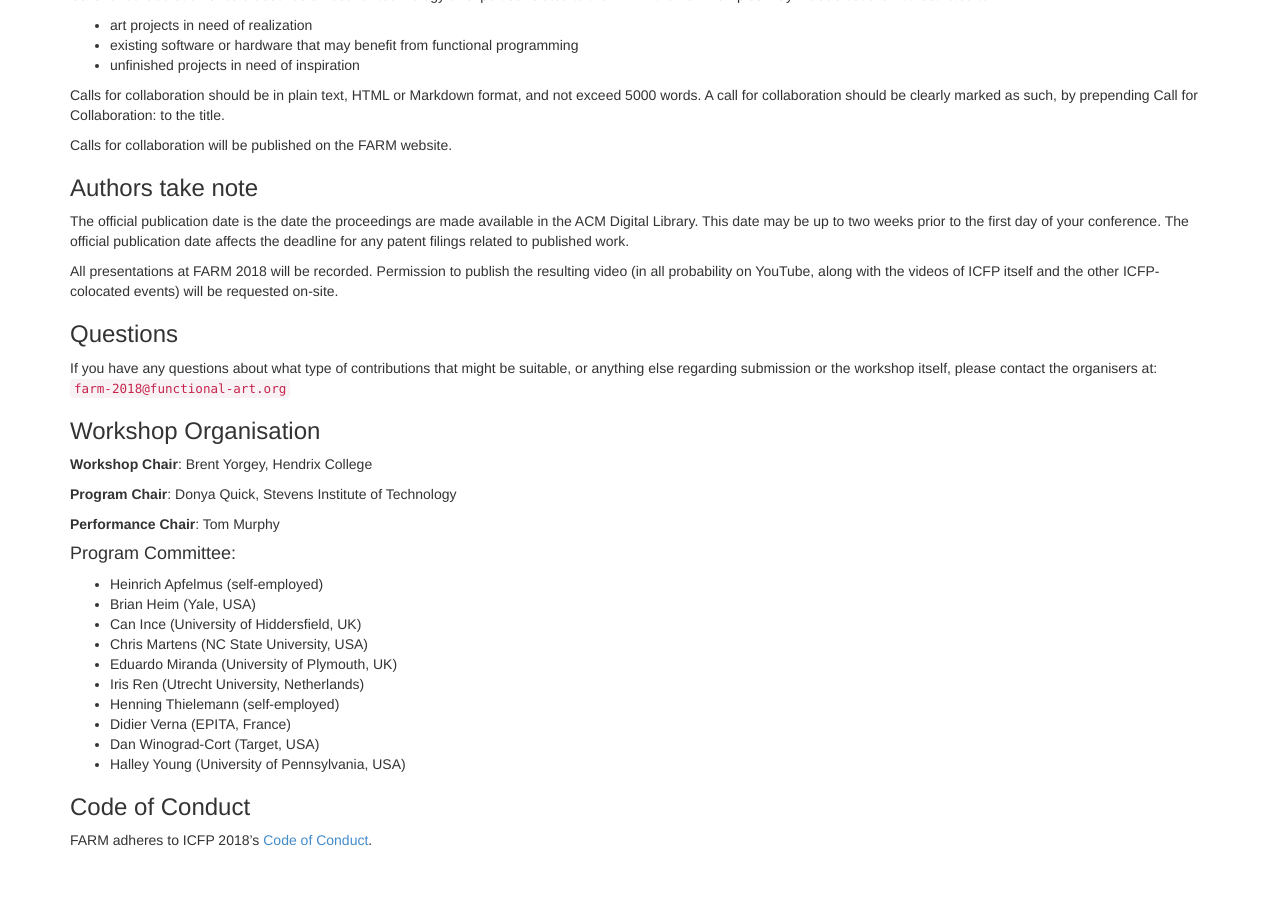
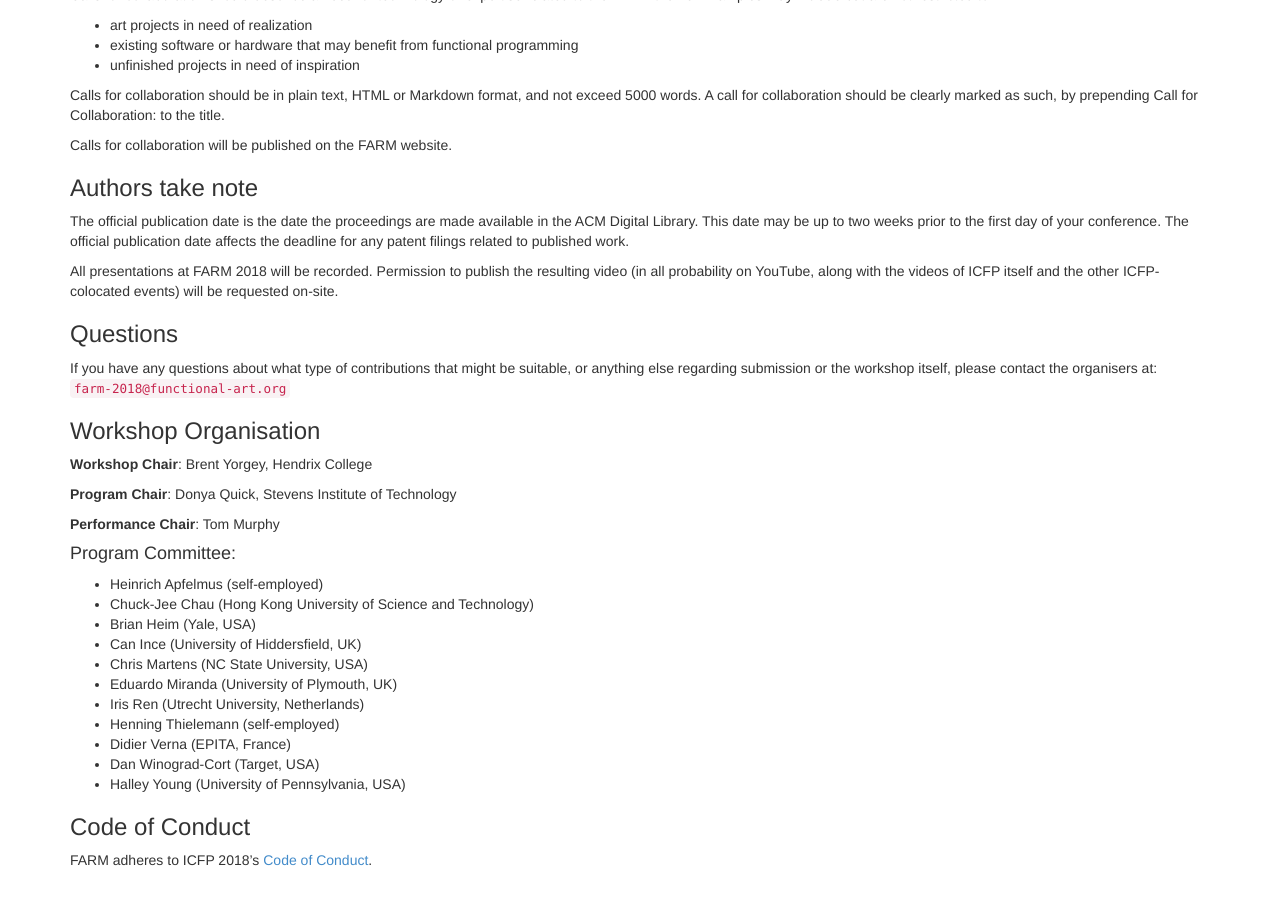
Before and after one commit to functional-art/functional-art.github.com, a Jekyll site: the page built from 2018/index.md, in a window 1280 px wide and 900 px high, scrolled down 1478 px. Built offline with Jekyll 4.4.1, drawn with Linux system fonts in a browser that asks for light colours; nearby versions of some CDN libraries.

Commit message:
add Chuck-Jee Chau to PC

```diff
--- a/2018/index.md
+++ b/2018/index.md
@@ -161,6 +161,7 @@ itself, please contact the organisers at: `farm-2018@functional-art.org`
 #### Program Committee:
 
 * Heinrich Apfelmus (self-employed)
+* Chuck-Jee Chau (Hong Kong University of Science and Technology)
 * Brian Heim (Yale, USA)
 * Can Ince (University of Hiddersfield, UK)
 * Chris Martens (NC State University, USA)
```
